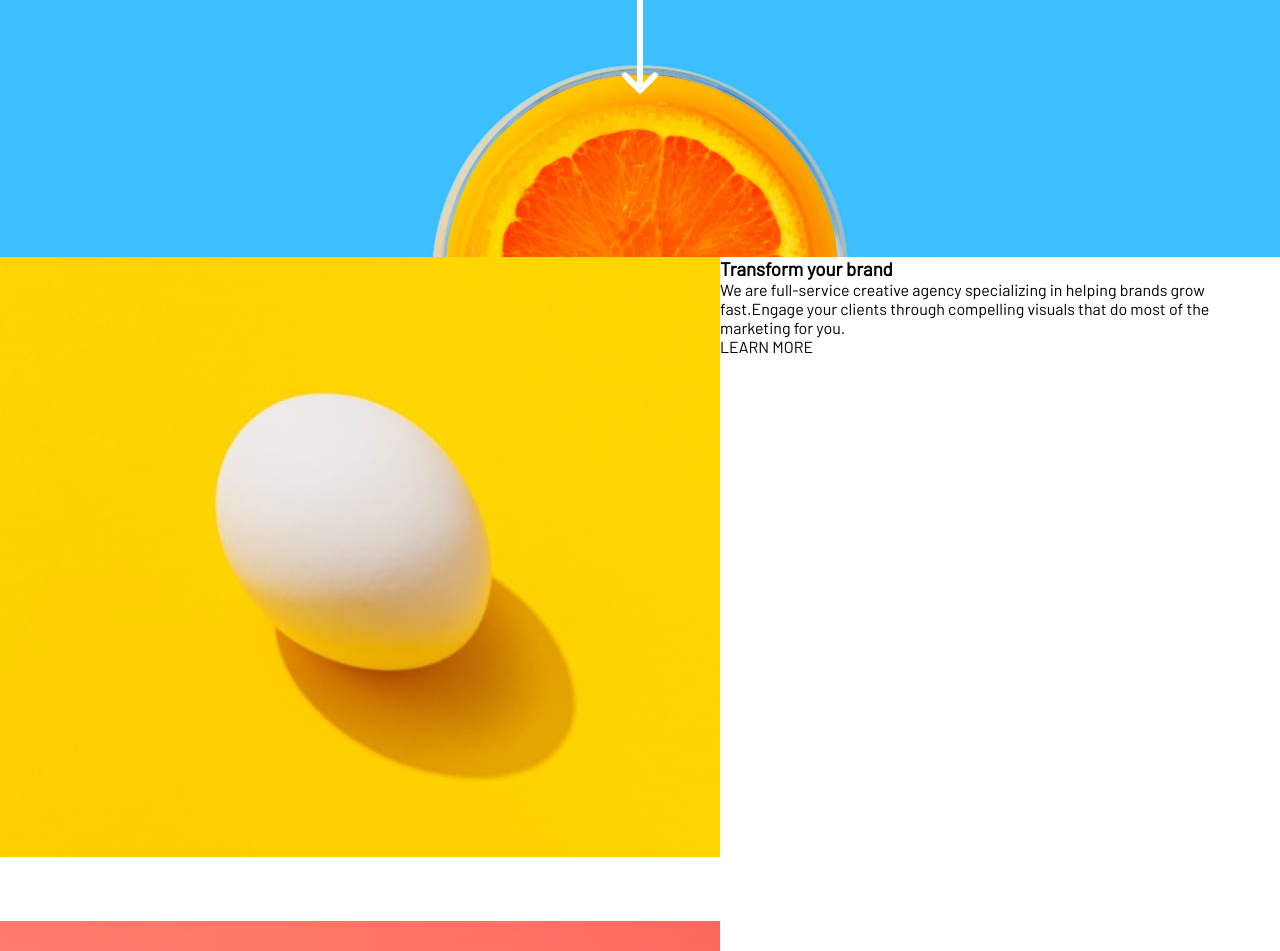
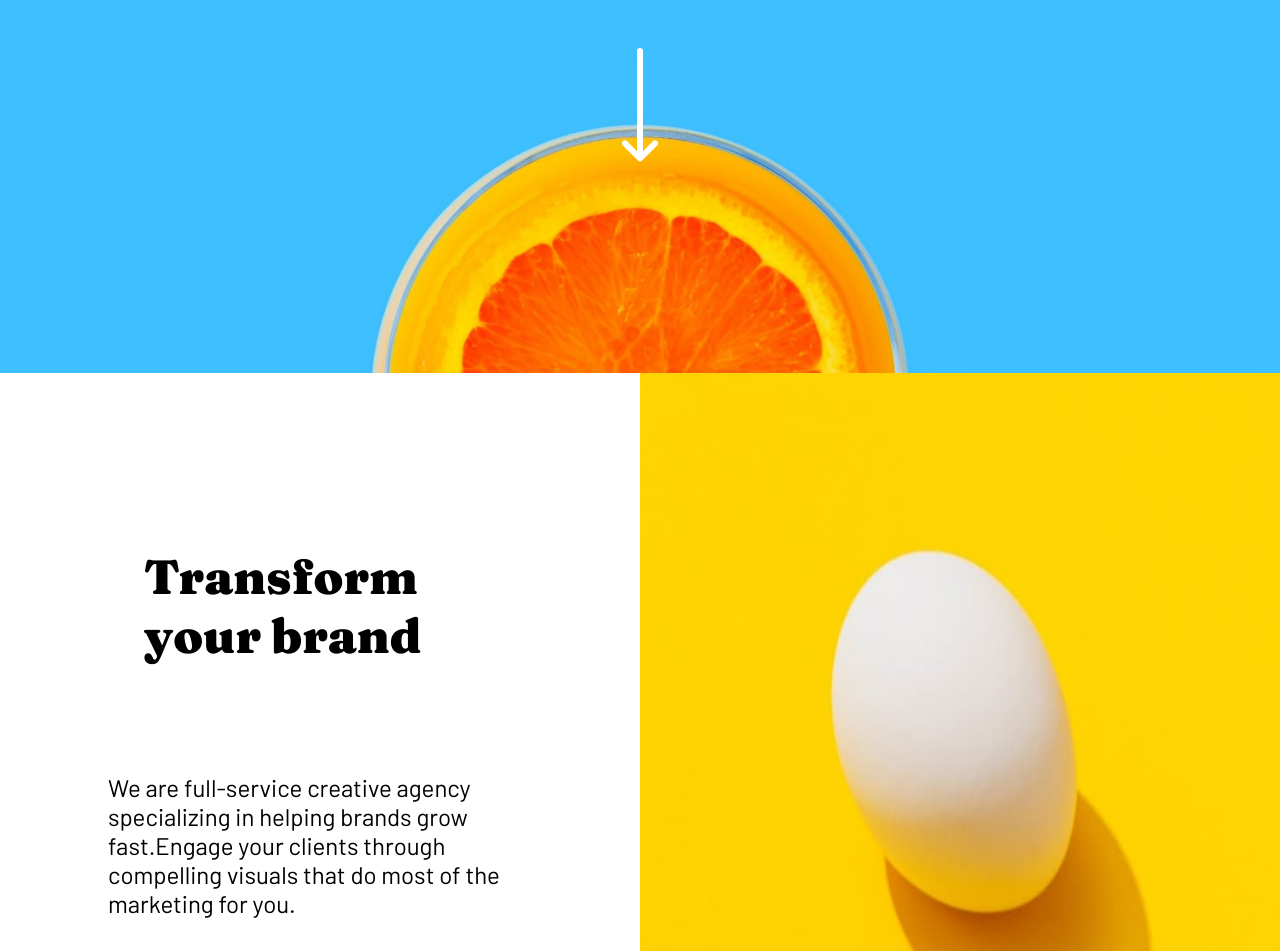
Before and after one commit to BenjaminBPJ/FlexGrid, a plain HTML site: page index.html in a window 1280 px wide. Shown: the part 254-1205 px from the top of the page. Drawn offline with Linux system fonts and the light colour scheme.

Commit message:
mise en place de la grid main + 2 premières sections

```diff
--- a/index.html
+++ b/index.html
@@ -45,21 +45,21 @@
 
   <main>
     <section class="section-main main-section-without-image transform">
-      <img src="images/desktop/image-transform.jpg" alt="oeuf sur fond jaune" />
-      <div>
-      <h3>Transform your brand</h3>
-      <p>We are full-service creative agency specializing in helping brands grow fast.Engage your clients through
+      <img class="img-main-section img-transform" src="images/desktop/image-transform.jpg" alt="oeuf sur fond jaune" />
+      <div class="text-main-without-image text-transform">
+      <h3 class="main-title text-main-no-image">Transform your brand</h3>
+      <p class="text-main-no-image">We are full-service creative agency specializing in helping brands grow fast.Engage your clients through
         compelling visuals that do most of the marketing for you.</p>
-      <p>LEARN MORE</p>
+      <p class="text-main-no-image learn">LEARN MORE</p>
     </div>
     </section>
     <section class="section-main main-section-without-image">
-      <img src="images/desktop/image-stand-out.jpg" alt="verre rosé sur fond rose" />
-      <div>
-        <h3>Stand out to the right audience</h3>
-        <p>Using a collaborative formula of designers, researchers, photographers, videographers and copywriters, we'll
+      <img class="img-main-section" src="images/desktop/image-stand-out.jpg" alt="verre rosé sur fond rose" />
+      <div class="text-main-without-image">
+        <h3 class="main-title text-main-no-image">Stand out to the right audience</h3>
+        <p class="text-main-no-image">Using a collaborative formula of designers, researchers, photographers, videographers and copywriters, we'll
           build and extend your brand in digital places.</p>
-        <p>LEARN MORE</p>
+        <p class="text-main-no-image learn">LEARN MORE</p>
       </div>
     </section>
     <section class="section-main cherry main-section-with-image">
--- a/styles.css
+++ b/styles.css
@@ -20,6 +20,11 @@ ul, nav{
 body{
     font-family: 'barlow';
     font-weight: lighter;
+}
+
+.content{
+    padding-left: 5em;
+    padding-right: 5em;
 }
 
 /* -------------- Realisation du Header -------------- */
@@ -51,12 +56,12 @@ header{
 .title{
     font-family: 'fraunces';
     letter-spacing: 0.2em;
-    font-size: 2em;
+    font-size: 3em;
 }
 
 .icon-arrow-down{
-    padding-top: 5em;
-    padding-bottom: 10em;
+    padding-top: 4em;
+    padding-bottom: 13em;
 }
 .text-image-header{
     background-image: url('images/desktop/image-header.jpg');
@@ -64,23 +69,58 @@ header{
     background-repeat: no-repeat;
     background-position: center;
     background-color: #3ebfff;
+    padding-top: 4em;
 }
 
 main{
     display: grid;
     grid-template-columns: repeat(2, 1fr);
-    grid-template-rows: repeat(6, 1fr);
+    grid-template-rows: repeat(3, 1fr);
 }
 
 .main-section-without-image{
     grid-column: 1/-1;
+    display: flex;
+    display: grid;
+    grid-template-columns: 1fr 1fr;
+}
+
+.img-main-section{
+    width: 100%;
+    height: 100%;
 }
 
 .transform{
-    display: flex;
-    flex-direction: row-reverse;
-display: grid;
-grid-template-columns: 1fr 1fr;
+    display: grid;
+    grid-template-columns: 1fr 1fr;
+}
+
+.text-main-without-image{
+    font-size: 1.5em;
+    margin: auto;
+    padding: 3em;
+}
+
+.text-transform{
+    grid-column: 1/1;
+    grid-row: 1/1;
+}
+
+.main-title{
+    font-family: 'fraunces';
+    font-size: 2em;
+}
+
+.text-main-no-image{
+    padding:1.5em;
+}
+
+.learn{
+    font-weight: bold;
+}
+
+.img-transform{
+    grid-column:2/3;
 }
 
 .cherry{
```
